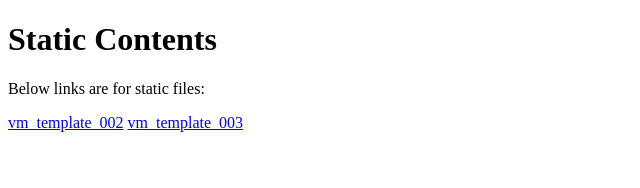
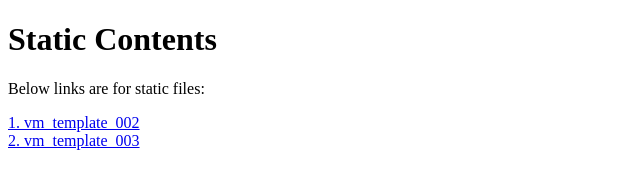
Before and after one commit to masud-github/static_content, a plain HTML site: page docs/index.html in a window 1280 px wide. Shown: the whole page, without its empty margins (0-640 px from the left). Drawn offline with Linux system fonts and the light colour scheme.

Commit message:
Update index.html

```diff
--- a/docs/index.html
+++ b/docs/index.html
@@ -4,11 +4,11 @@
     <title>Static Contents</title>
 </head>
 <body>
-
     <h1>Static Contents</h1>
     <p>Below links are for static files:</p>
-    <a href="vm_template_002.json">vm_template_002</a>
-    <a href="vm_template_003.json">vm_template_003</a>
-
+    <a href="vm_template_002.json">1. vm_template_002</a>
+    <br>
+    <a href="vm_template_003.json">2. vm_template_003</a>
+    <br>
 </body>
 </html>
```
